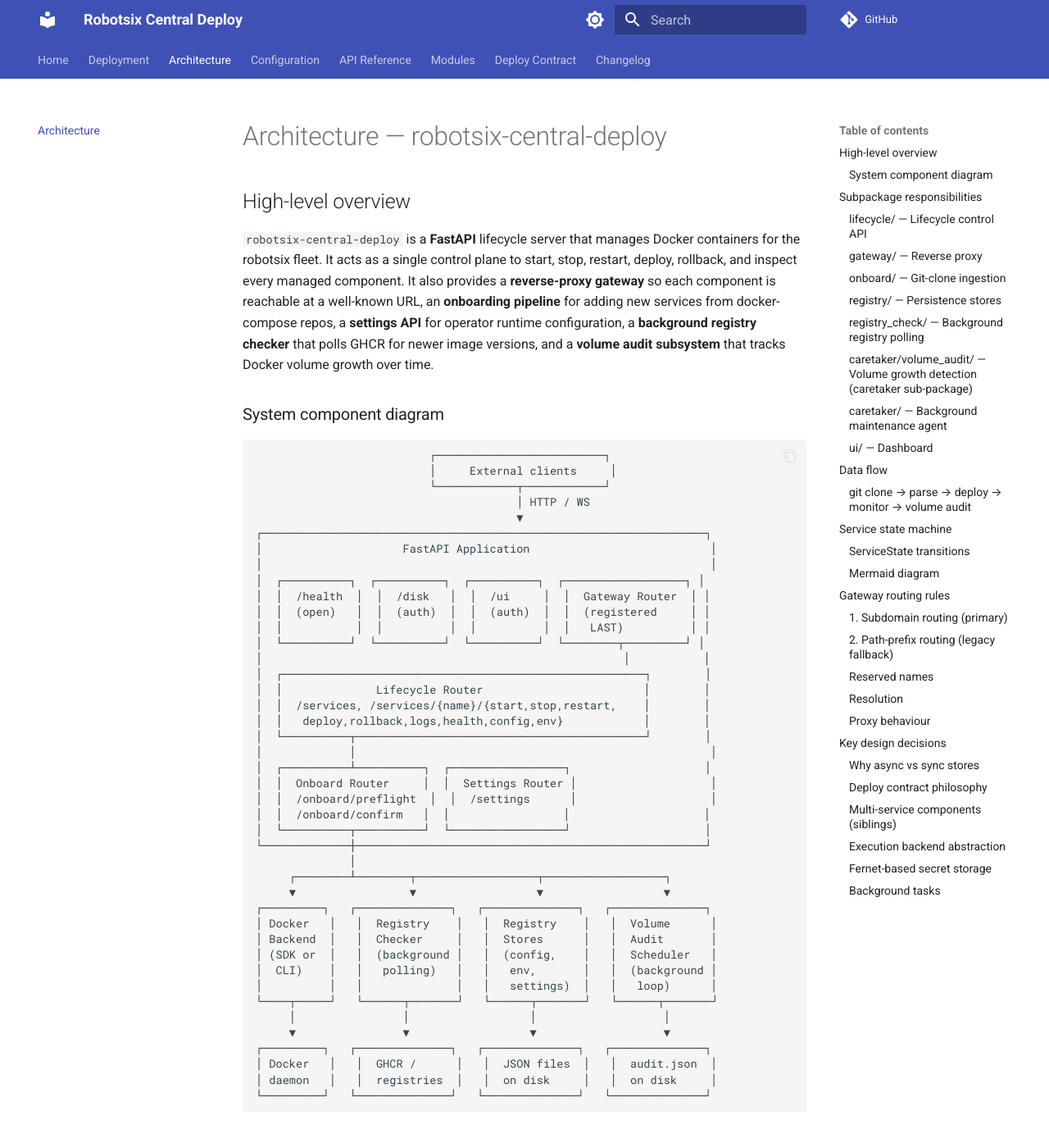
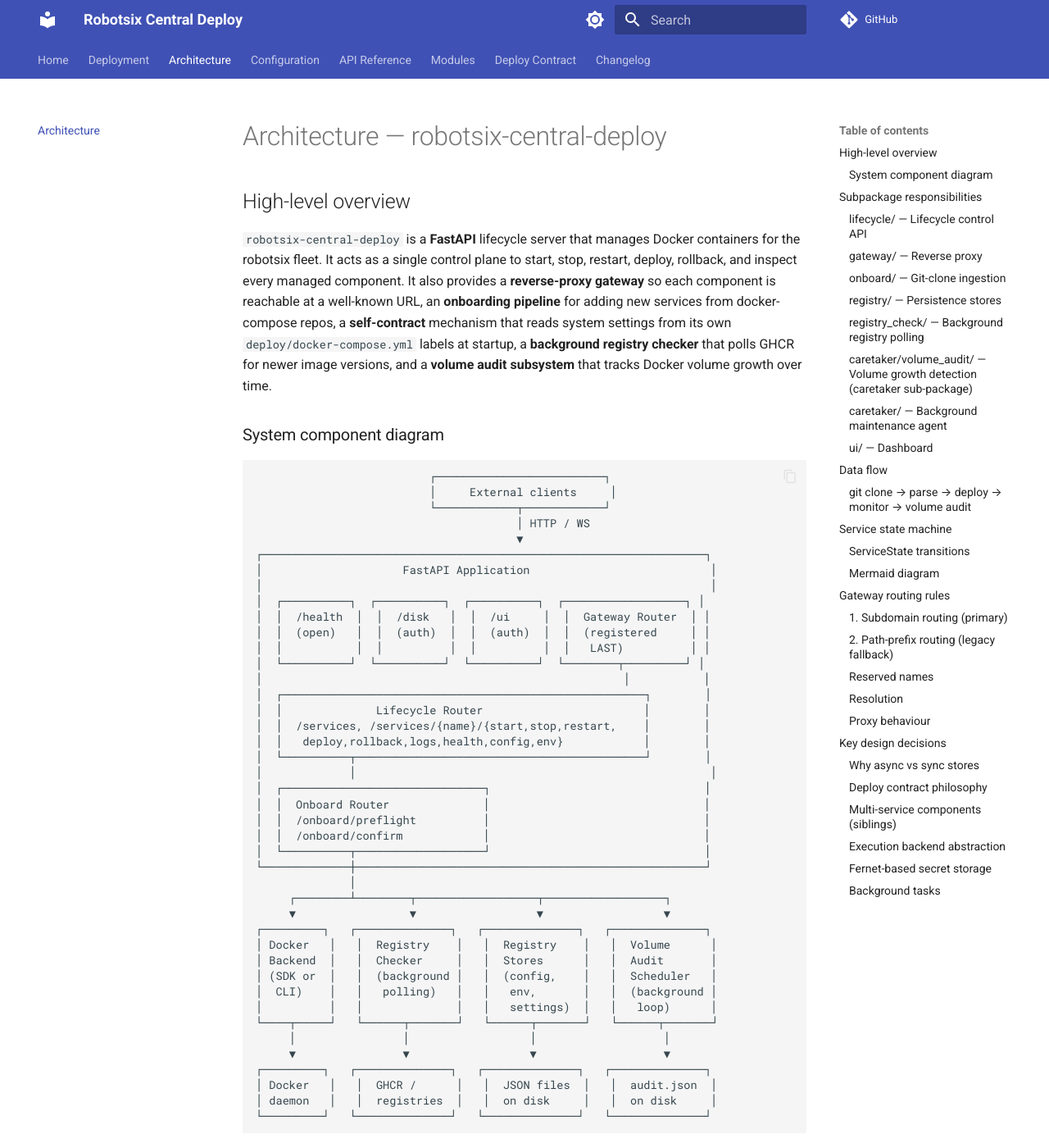
Before and after one commit to damien-robotsix/robotsix-central-deploy, an MkDocs documentation site: the page built from docs/ARCHITECTURE.md, in a window 1280 px wide and 1400 px high. Shown: the whole window at 82% size. Built offline with MkDocs 1.6.1 and Material for MkDocs 9.7.7, drawn with Linux system fonts in a browser that asks for light colours; comment, search, counter and statistics services are not loaded.

Commit message:
mill(docs): Central-deploy consumes its own contract and retires the bespoke settings page (20260720T233936Z-central-deploy-consumes-its-own-contract-5743)

```diff
--- a/docs/ARCHITECTURE.md
+++ b/docs/ARCHITECTURE.md
@@ -7,8 +7,9 @@ Docker containers for the robotsix fleet. It acts as a single control plane
 to start, stop, restart, deploy, rollback, and inspect every managed
 component. It also provides a **reverse-proxy gateway** so each component
 is reachable at a well-known URL, an **onboarding pipeline** for adding
-new services from docker-compose repos, a **settings API** for operator
-runtime configuration, a **background registry checker** that polls GHCR
+new services from docker-compose repos, a **self-contract** mechanism
+that reads system settings from its own `deploy/docker-compose.yml` labels
+at startup, a **background registry checker** that polls GHCR
 for newer image versions, and a **volume audit subsystem** that tracks
 Docker volume growth over time.
 
@@ -35,11 +36,11 @@ Docker volume growth over time.
 │  │   deploy,rollback,logs,health,config,env}            │        │
 │  └──────────┬───────────────────────────────────────────┘        │
 │             │                                                     │
-│  ┌──────────┴──────────┐  ┌─────────────────┐                    │
-│  │  Onboard Router     │  │  Settings Router │                    │
-│  │  /onboard/preflight  │  │  /settings      │                    │
-│  │  /onboard/confirm   │  │                 │                    │
-│  └──────────┬──────────┘  └─────────────────┘                    │
+│  ┌──────────────────────────────┐                                │
+│  │  Onboard Router              │                                │
+│  │  /onboard/preflight          │                                │
+│  │  /onboard/confirm            │                                │
+│  └──────────┬───────────────────┘                                │
 └─────────────┼────────────────────────────────────────────────────┘
               │
      ┌────────┴────────┬──────────────────┬──────────────────┐
@@ -280,7 +281,7 @@ This mode handles both HTTP and WebSocket via the catch-all `"/{path:path}"` rou
 
 These names shadow central-deploy's own endpoints and are **never**
 resolved as component slugs: `ui`, `health`, `services`, `onboard`,
-`docs`, `openapi.json`, `redoc`, `disk`, `settings`, `help`, `volumes`,
+`docs`, `openapi.json`, `redoc`, `disk`, `help`, `volumes`,
 `login`, `logout`.
 
 ### Resolution
```
Also changed, not shown: AGENT.md (+2 -9 lines), docs/caretaker/overview.md (+4 -2 lines), docs/lifecycle/api.md (+0 -2 lines), docs/lifecycle/configuration.md (+7 -1 lines).
